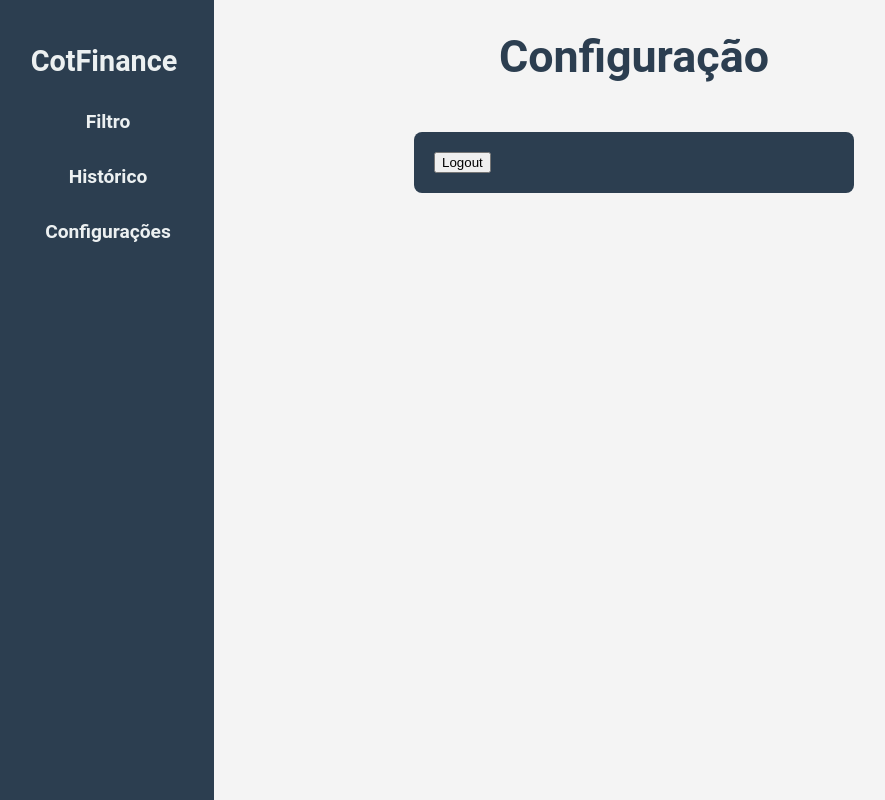
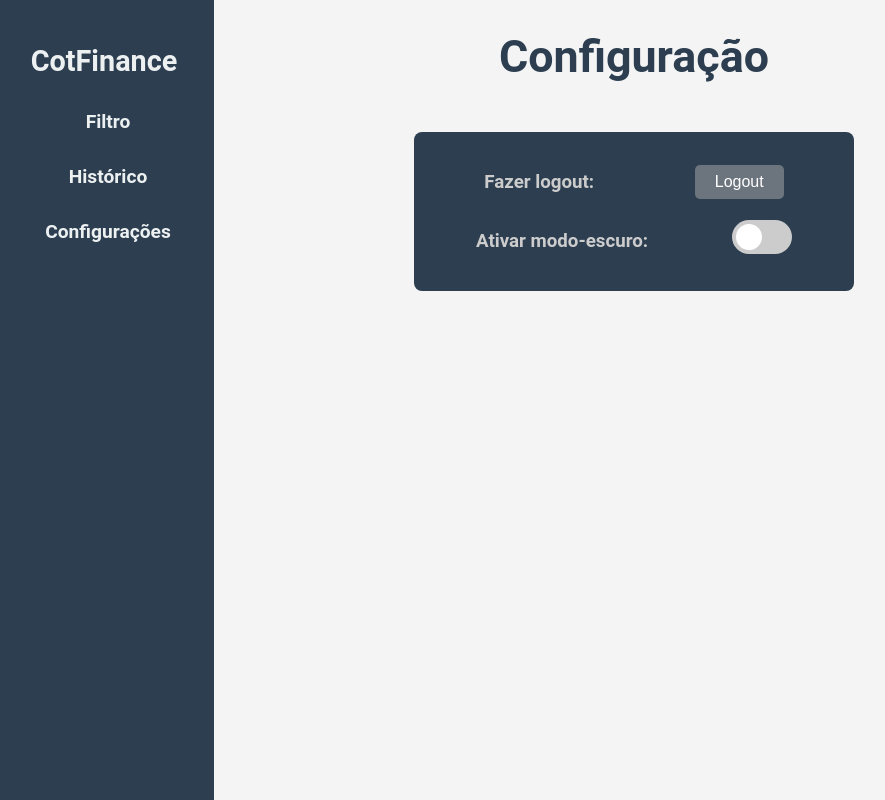
Before and after one commit to CotFinance/stock-market-data-miner, a Django app: page /index/configuration/ in a window 1280 px wide. Shown: the whole page, without its empty margins (6-891 px from the left). Run offline with Django 5.2, Linux system fonts and the light colour scheme.

Commit message:
added dark mode

```diff
--- /dev/null
+++ b/static/dark-mode.js
@@ -0,0 +1,45 @@
+setTimeout(() => {
+    changeColorsToDark();
+}, 1);
+
+function checkboxChanged() {
+    const darkMode = +localStorage.darkMode;
+
+    if (!darkMode) {
+        localStorage.setItem('darkMode', 0);
+    }
+
+    localStorage.setItem('darkMode', +!darkMode);
+
+    changeColorsToDark();
+}
+
+function changeColorsToDark() {
+    const darkMode = +localStorage.darkMode;
+    console.log('darkMode', darkMode);
+    document.body.style.backgroundColor = darkMode ? '#0d0f10' : '#f4f4f4';
+    [...document.getElementsByTagName('h1'), ...document.getElementsByTagName('h2'), ...document.getElementsByTagName('span'), ...document.getElementsByTagName('strong')].forEach(element => {
+        if (element.id === 'title') return;
+
+        element.style.color = darkMode ? 'rgb(160 194 211)' : '#2c3e50';
+    });
+
+    const content = document.getElementById('content');
+    const container = document.querySelector('.container');
+    const contentHistory = document.getElementById('content_history');
+    const darkModeCheckbox = document.getElementById('dark-mode-checkbox');
+
+    if (contentHistory) {
+        contentHistory.style.backgroundColor = darkMode ? '#2c3e50' : "#fff";
+    } else if (container) {
+        container.style.backgroundColor = darkMode ? '#0d0f10' : '#fff';
+        document.getElementById('dataTable').style.backgroundColor = darkMode ? '#2c3e50' : '#fff';
+        document.querySelector('.result-container').style.backgroundColor = darkMode ? '#34495e' : '#ecf0f1';
+    } else if (darkModeCheckbox) {
+        console.log(darkModeCheckbox);
+        console.log(darkMode);
+        darkModeCheckbox.checked = !!darkMode;
+    } else {
+        content.style.backgroundColor = darkMode ? '#0d0f10' : '#f4f4f4';
+    }
+}
--- a/templates/configuration.html
+++ b/templates/configuration.html
@@ -4,8 +4,10 @@
         <meta charset="UTF-8">
         <meta name="viewport" content="width=device-width, initial-scale=1.0">
         <title>Configuração</title>
+        {% load static %}
+        <script src="{% static 'dark-mode.js' %}"></script>
         <style>
-                    body {
+        body {
             font-family: 'Roboto', Arial, sans-serif;
             margin: 0;
             padding: 0;
@@ -118,12 +120,95 @@
         input[type="submit"]:hover {
             background-color: #27ae60;
         }
+
+        .switch {
+            position: relative;
+            display: inline-block;
+            width: 60px;
+            height: 34px;
+        }
+
+        .switch input {
+            opacity: 0;
+            width: 0;
+            height: 0;
+        }
+
+        .slider {
+            position: absolute;
+            cursor: pointer;
+            top: 0;
+            left: 0;
+            right: 0;
+            bottom: 0;
+            background-color: #ccc;
+            -webkit-transition: .4s;
+            transition: .4s;
+        }
+
+        .slider:before {
+            position: absolute;
+            content: "";
+            height: 26px;
+            width: 26px;
+            left: 4px;
+            bottom: 4px;
+            background-color: white;
+            -webkit-transition: .4s;
+            transition: .4s;
+        }
+
+        input:checked + .slider {
+            background-color: #2196F3;
+        }
+
+        input:focus + .slider {
+            box-shadow: 0 0 1px #2196F3;
+        }
+
+        input:checked + .slider:before {
+            -webkit-transform: translateX(26px);
+            -ms-transform: translateX(26px);
+            transform: translateX(26px);
+        }
+
+        /* Rounded sliders */
+        .slider.round {
+            border-radius: 34px;
+        }
+
+        .slider.round:before {
+            border-radius: 50%;
+        }
+
+        .flex-container {
+                display: flex;
+                align-items: center;
+                justify-content: space-around;
+        }
+
+        .btn {
+            padding: 8px 20px;
+            border-radius: 5px;
+            font-size: 16px;
+            border-style: none;
+            border: none;
+            background-color: #6c757d;
+            color: white;
+            cursor: pointer;
+        }
+
+        .btn:hover {
+            color: #fff;
+            background-color: #5c636a;
+            border-color: #565e64;
+        }
         </style>
     </head>
 <body {% if dark_mode %}class="dark-mode"{% endif %}>
 
     <div id="menu">
-        <h2>CotFinance</h2>
+        <h2 id="title">CotFinance</h2>
         <ul>
             <li><a href="{% url 'index' %}"><i class="fas fa-search"></i> Filtro </a></li>
             <li><a href="{% url 'history' %}"><i class="fas fa-history"></i> Histórico</a></li>
@@ -135,8 +220,18 @@
 
     <form method="post" action="{% url 'logout' %}">
         {% csrf_token %}
-        <button type="submit">Logout</button>
+        <div class="flex-container">
+            <h3 style="color: #ccc;" for="dark-mode">Fazer logout:</h3 style="color: #ccc;">
+            <button class="btn" type="submit">Logout</button>
+        </div>
+
+        <div class="flex-container">
+            <h3 style="color: #ccc;" for="dark-mode">Ativar modo-escuro:</h3 style="color: #ccc;">
+            <label class="switch">
+                <input type="checkbox" id="dark-mode-checkbox" onchange="checkboxChanged()" checked>
+                <span class="slider round"></span>
+            </label>
+        </div>
     </form>
-
 </body>
 </html>
--- a/templates/dash.html
+++ b/templates/dash.html
@@ -4,6 +4,8 @@
     <meta charset="UTF-8">
     <meta name="viewport" content="width=device-width, initial-scale=1.0">
     <title>Dashboard</title>
+    {% load static %}
+    <script src="{% static 'dark-mode.js' %}"></script>
     <link rel="stylesheet" href="https://cdnjs.cloudflare.com/ajax/libs/font-awesome/6.0.0/css/all.min.css">
     <style>
         body {
@@ -172,7 +174,7 @@
 <body>
 
 <div id="menu">
-    <h2>CotFinance</h2>
+    <h2 id="title">CotFinance</h2>
     <ul>
         <li><a href="{% url 'index' %}"><i class="fas fa-search"></i> Filtro </a></li>
         <li><a href="{% url 'history' %}"><i class="fas fa-history"></i> Histórico</a></li>
--- a/templates/index.html
+++ b/templates/index.html
@@ -4,7 +4,8 @@
     <meta charset="UTF-8">
     <meta name="viewport" content="width=device-width, initial-scale=1.0">
     <title>Back-teste B3 - Timeframe Diário</title>
-    <!-- Adicione o link para a biblioteca FontAwesome -->
+    {% load static %}
+    <script src="{% static 'dark-mode.js' %}"></script>
     <link rel="stylesheet" href="https://cdnjs.cloudflare.com/ajax/libs/font-awesome/6.0.0/css/all.min.css">
     <style>
         body {
@@ -125,7 +126,7 @@
 <body>
 
 <div id="menu">
-    <h2>CotFinance</h2>
+    <h2 id="title">CotFinance</h2>
     <ul>
         <li><a href="#"><i class="fas fa-search"></i> Filtro </a></li>
         <li><a href="{% url 'history' %}"><i class="fas fa-history"></i> Histórico</a></li>
```
Also changed, not shown: templates/history.html (+6 -4 lines), db.sqlite3.
